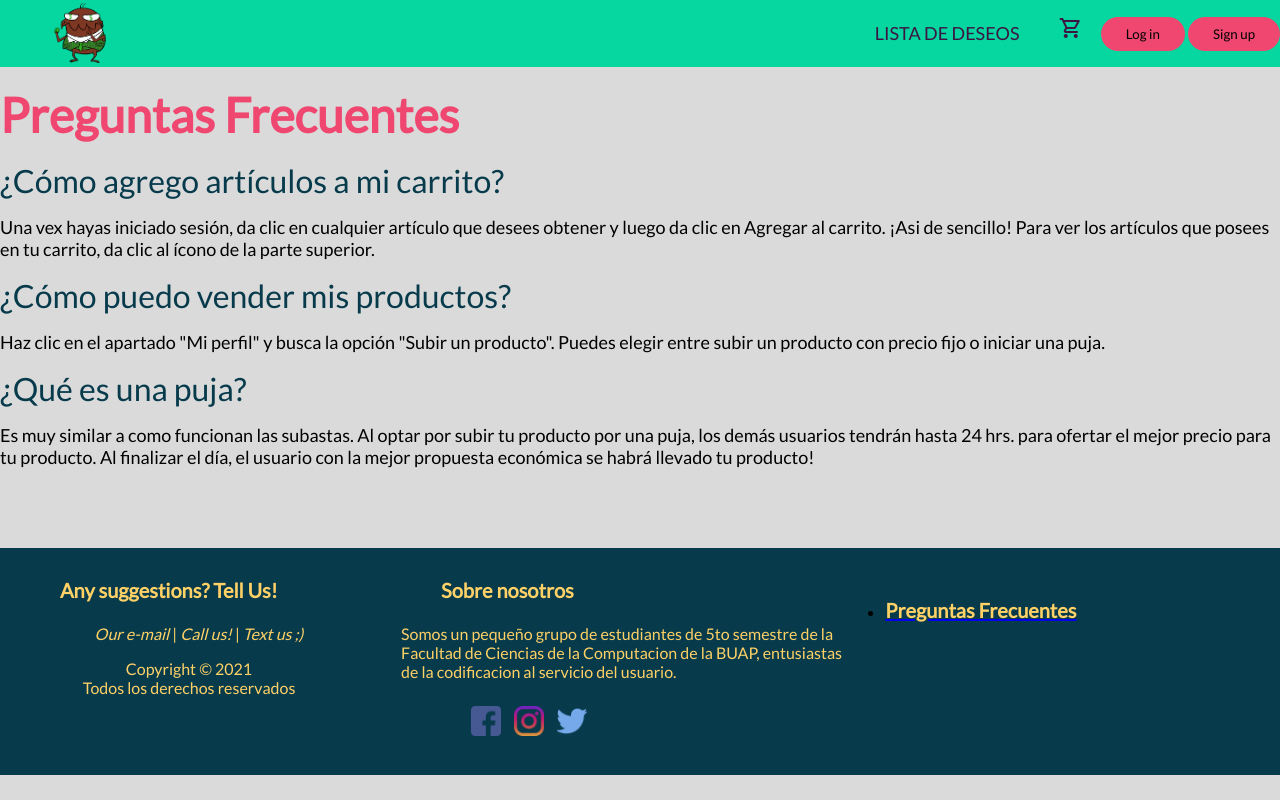
After one commit to Mokkuman/bidding, a Django app: page /FAQ in a window 1280 px wide. The commit adds this page. Run offline with Django 3.2, Linux system fonts and the light colour scheme.

Commit message:
Intento bueno

```diff
--- /dev/null
+++ b/core/templates/core/FAQ.html
@@ -0,0 +1,21 @@
+{% extends 'core/layout.html' %}
+
+{% block title %}
+    INDEX
+{% endblock title %}
+
+{% block body %}
+  <div><h3><FONT SIZE=20 COLOR=#ef476f>Preguntas Frecuentes</h3></FONT>
+     <div><FONT SIZE=6 COLOR=#073b4c>¿Cómo agrego artículos a mi carrito?</FONT>
+      <FONT SIZE=4><p>Una vex hayas iniciado sesión, da clic en cualquier artículo que desees obtener y
+      luego da clic en Agregar al carrito. ¡Asi de sencillo!
+      Para ver los artículos que posees en tu carrito, da clic al ícono de la parte superior.</FONT></br></p>
+      <div><FONT SIZE=6 COLOR=#073b4c>¿Cómo puedo vender mis productos?</FONT>
+      <FONT SIZE=4><p>Haz clic en el apartado "Mi perfil" y busca la opción "Subir un producto".
+      Puedes elegir entre subir un producto con precio fijo o iniciar una puja.</FONT></br></p>
+      <div><FONT SIZE=6 COLOR=#073b4c>¿Qué es una puja?</FONT>
+      <FONT SIZE=4><p>Es muy similar a como funcionan las subastas. Al optar por subir tu producto
+      por una puja, los demás usuarios tendrán hasta 24 hrs. para ofertar el mejor precio para tu
+      producto. Al finalizar el día, el usuario con la mejor propuesta económica se habrá llevado tu producto!</FONT></br></p>
+      </div>
+{% endblock body %}
--- a/core/templates/core/layout.html
+++ b/core/templates/core/layout.html
@@ -77,9 +77,9 @@
 
         <div class="footer-center">
             <div>
-                <h3>More About Us</h3>
-                <p>kjasdkjakdajdksadjakdjakdaksadlkdlakdla<br>
-                jsdajdksajkldjaldkajdkajdakdajkldakjd</br></p>
+                <h3>Sobre nosotros</h3>
+                <p>Somos un pequeño grupo de estudiantes de 5to semestre de la Facultad de Ciencias de la Computacion
+                de la BUAP, entusiastas de la codificacion al servicio del usuario. </br></p>
             </div>
 
             <div class="footer-icons">
@@ -95,14 +95,10 @@
             </div>
 
         </div>
-
         <div class="footer-right">
-            <h3>FAQ</h3>
-            <i>¿Prueba dedakjdkajdklsad?</i>
-            <br></br>
-            <i>¿Prueba dedakjdkajdklsad?</i>
-            <br></br>
-            <i>¿Prueba dedakjdkajdklsad?</i>
+        <ul class="nav_links">
+          <li><a href="{% url 'core:FAQ' %}"><p style="color:#ffd166;font-size: 20px;font-weight:bold;padding-bottom: 40px;">Preguntas Frecuentes</p></a></li>
+        </ul>
         </div>
     </footer>
   </body>
--- a/core/urls.py
+++ b/core/urls.py
@@ -4,4 +4,5 @@ from . import views
 app_name = 'core'
 urlpatterns = [
     path("",views.index,name="index"),
+    path("FAQ",views.FAQ,name="FAQ"),
 ]
--- a/core/views.py
+++ b/core/views.py
@@ -3,3 +3,6 @@ from django.shortcuts import render
 # Create your views here.
 def index(request):
     return render(request,"core/index.html")
+
+def FAQ(request):
+    return render(request,"core/FAQ.html")
--- a/users/views.py
+++ b/users/views.py
@@ -9,8 +9,8 @@ from django.contrib.auth.decorators import login_required
 def loginV(request):
     form = LoginForm(request.POST or None)
     if form.is_valid():
-        email = form.cleaned_data['E-mail']
-        password = form.cleaned_data['Contraseña']
+        email = form.cleaned_data['email']
+        password = form.cleaned_data['password']
         user = authenticate(request, email=email,password=password)
         if user is not None:
             if user.is_active:
```
Also changed, not shown: store/views.py (line endings or trailing spaces).
